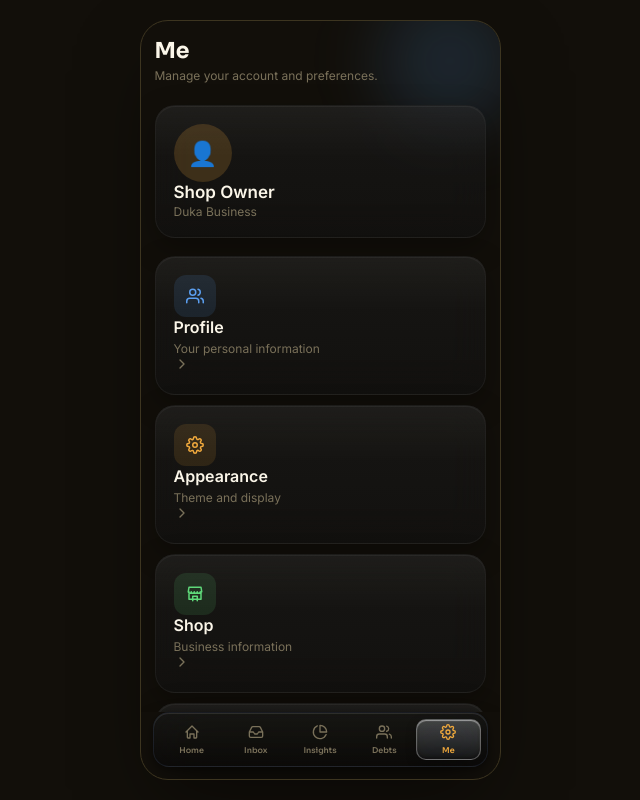
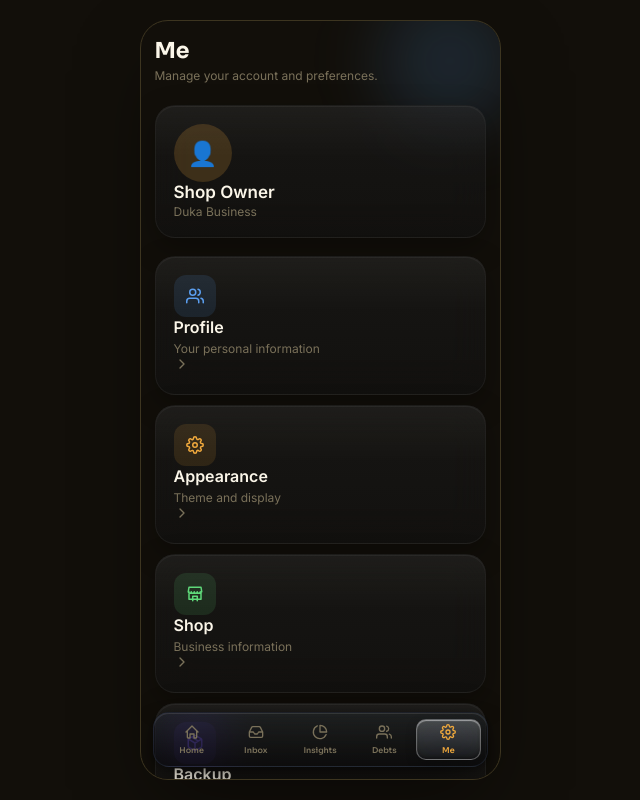
Before and after one commit to bred9702-svg/Duka-app-fin, a React (Vite) app: page /me in a window 1280 px wide. Shown: the whole page, without its empty margins (320-960 px from the left). Built offline with nearby package versions, Linux system fonts and the light colour scheme; no server answers; the database is empty.

Commit message:
Fix BottomNav position style and formatting

```diff
--- a/src/components/BottomNav.jsx
+++ b/src/components/BottomNav.jsx
@@ -48,6 +48,10 @@ export default function BottomNav() {
   return (
     <div
       style={{
+        position: 'absolute',
+        left: 0,
+        right: 0,
+        bottom: 0,
         display: 'flex',
         justifyContent: 'space-around',
         alignItems: 'center',
@@ -63,7 +67,6 @@ export default function BottomNav() {
           '0 20px 40px -14px rgba(0,0,0,.75), 0 2px 8px rgba(0,0,0,.4), inset 0 1px 0 rgba(255,255,255,.10)',
         flexShrink: 0,
         zIndex: 10,
-        position: 'relative',
       }}
     >
       {TABS.map((tab) => {
```
